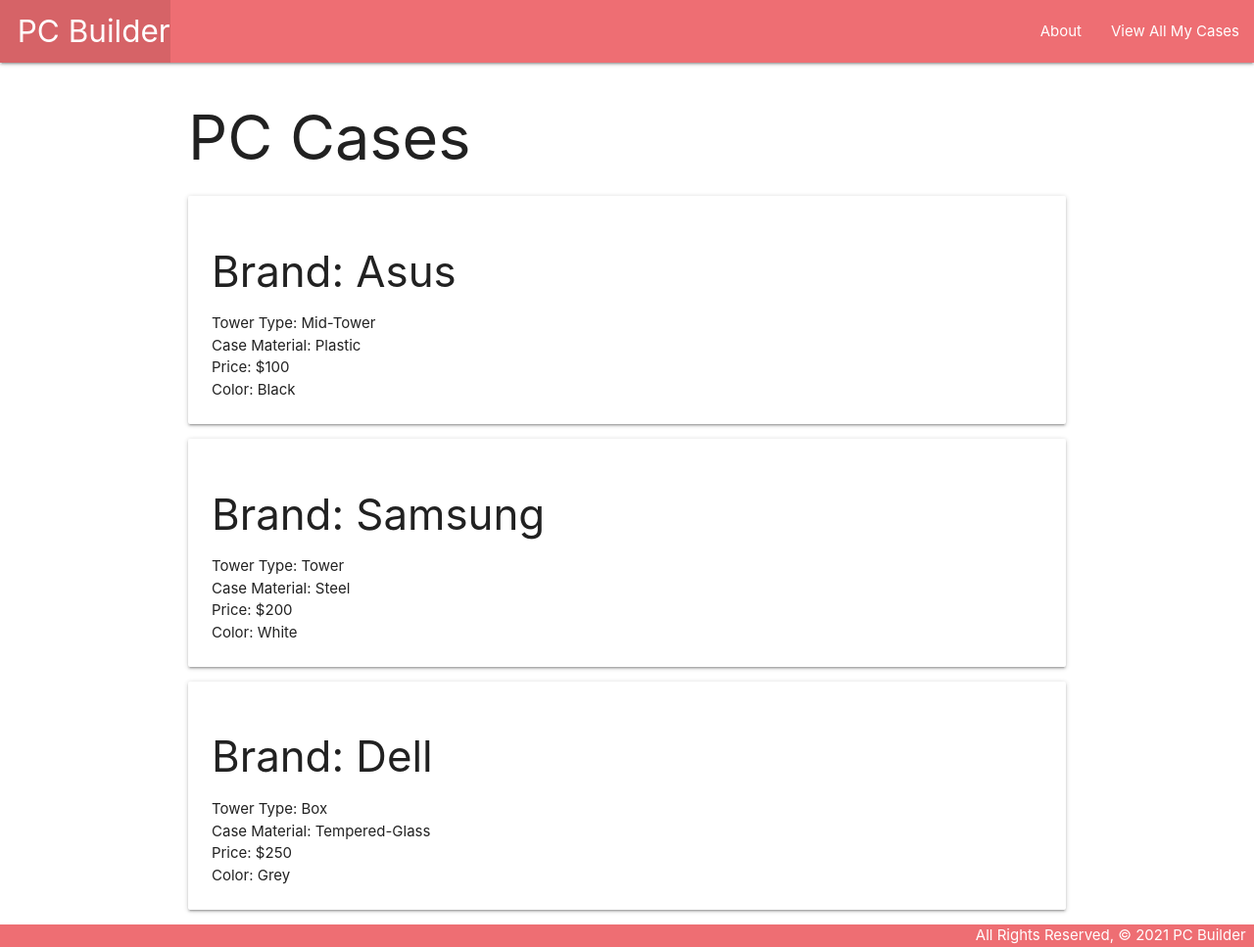
After one commit to AlexChen208/pcbuilder, a Django app: page /cases/ in a window 1280 px wide. The commit adds this page. Shown: the whole page at 98% size. Run offline with Django 4.2, Linux system fonts and the light colour scheme.

Commit message:
Add Case Model

```diff
--- a/main_app/templates/base.html
+++ b/main_app/templates/base.html
@@ -1,6 +1,7 @@
 {% load static %}
 <!DOCTYPE html>
 <html lang="en">
+
 <head>
     <meta charset="UTF-8">
     <meta name="viewport" content="width=device-width, initial-scale=1.0">
@@ -10,6 +11,7 @@
     <link rel="stylesheet" type="text/css" href="{% static 'css/style.css' %}">
 
 </head>
+
 <body>
     <header class="navbar-fixed">
         <nav>
@@ -19,16 +21,17 @@
                 </ul>
                 <ul class="right">
                     <li><a href="/about">About</a></li>
+                    <li> <a href="/cases"> View All My Cases</a></li>
                 </ul>
             </div>
         </nav>
     </header>
     <main class="container">
-    {% block content %}
-    {% endblock %}
+        {% block content %} {% endblock %}
     </main>
     <footer class="page-footer">
         <div class="right">All Rights Reserved, &copy; 2021 PC Builder &nbsp;</div>
     </footer>
 </body>
+
 </html>
--- /dev/null
+++ b/main_app/templates/cases/index.html
@@ -0,0 +1,17 @@
+{% extends 'base.html' %}
+{% block content %}
+
+<h1>PC Cases</h1>
+
+{% for case in cases %}
+<div class="card">
+    <div class="card-content">
+        <h3> Brand: {{ case.name }}</h3>
+        <p > Tower Type: {{ case.type }}</p>
+        <p > Case Material: {{ case.material }}</p>
+        <p > Price: {{ case.price }}</p>
+        <p > Color: {{ case.color }}</p>
+    </div>
+</div>
+    {% endfor %}
+{% endblock %}
--- a/main_app/urls.py
+++ b/main_app/urls.py
@@ -3,5 +3,7 @@
 
 urlpatterns = [
     path('', views.home, name='home'),
-    path('about/', views.about, name='about')
+    path('about/', views.about, name='about'),
+    path('cases/', views.cases_index, name='index'),
+
 ]
--- a/main_app/views.py
+++ b/main_app/views.py
@@ -2,6 +2,22 @@
 
 # Add the following import
 from django.http import HttpResponse
+
+
+class Case:
+    def __init__(self, name, color, type, material, price):
+        self.name = name
+        self.color = color
+        self.type = type
+        self.material = material
+        self.price = price
+
+cases = [
+    Case('Asus', 'Black', 'Mid-Tower', 'Plastic', '$100'),
+    Case('Samsung', 'White', 'Tower', 'Steel', '$200'),
+    Case('Dell', 'Grey', 'Box', 'Tempered-Glass', '$250'),
+
+]
 
 # Define the home view
 def home(request):
@@ -9,3 +25,6 @@
 
 def about(request):
   return render(request, 'about.html')
+
+def cases_index(request):
+  return render(request, 'cases/index.html',{'cases': cases})
```
Lines whose indentation alone changed are shown as unchanged.
